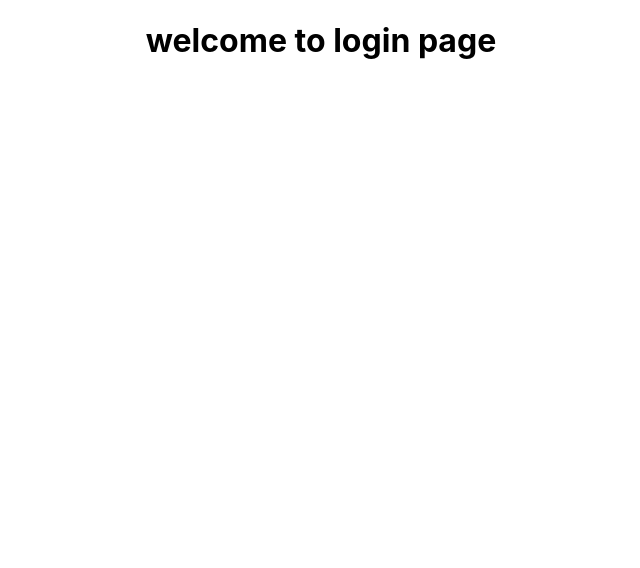
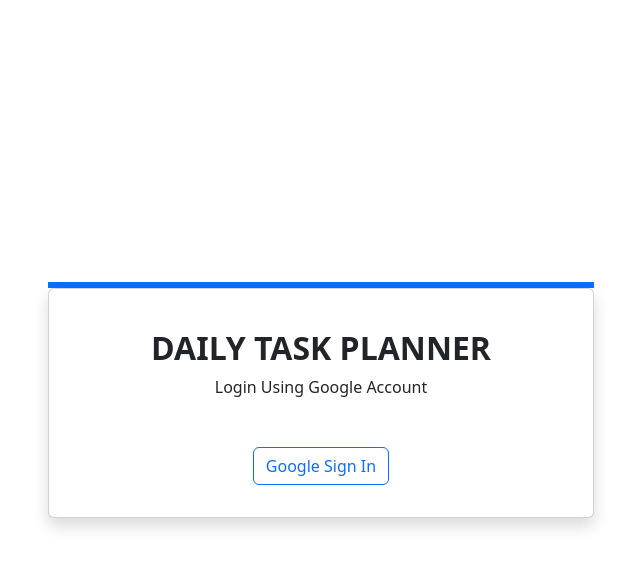
Before and after one commit to prince-arun/Daily-Task-Plan, a React (Create React App) app in the folder client/: page / in a window 1280 px wide. Shown: the top 568 px of the page, without its empty margins (319-959 px from the left). Built offline with nearby package versions, Linux system fonts and the light colour scheme.

Commit message:
styling libraries configured

```diff
--- a/client/package.json
+++ b/client/package.json
@@ -7,7 +7,9 @@
     "@testing-library/react": "^13.4.0",
     "@testing-library/user-event": "^13.5.0",
     "axios": "^1.6.2",
+    "bootstrap": "^5.3.2",
     "react": "^18.2.0",
+    "react-bootstrap": "^2.9.1",
     "react-dom": "^18.2.0",
     "react-router-dom": "^6.21.1",
     "react-scripts": "5.0.1",
--- a/client/src/components/Login.js
+++ b/client/src/components/Login.js
@@ -1,9 +1,30 @@
 import React from "react";
+import { Col, Button, Row, Container, Card } from "react-bootstrap";
 
 const Login = () => {
   return (
     <div className="login">
-      <h1>welcome to login page</h1>
+      <Container>
+        <Row className="vh-100 d-flex justify-content-center align-items-center">
+          <Col md={8} lg={6} xs={12}>
+            <div className="border border-3 border-primary"></div>
+            <Card className="shadow">
+              <Card.Body>
+                <div className="mb-3 mt-md-4">
+                  <h2 className="fw-bold mb-2 text-uppercase ">
+                    Daily Task Planner
+                  </h2>
+                  <p className=" mb-5">Login Using Google Account</p>
+                  <div className="mb-3">
+                    <Button variant="outline-primary">Google Sign In</Button>{" "}
+                    <div className="mt-3"></div>
+                  </div>
+                </div>
+              </Card.Body>
+            </Card>
+          </Col>
+        </Row>
+      </Container>
     </div>
   );
 };
```
Also changed, not shown: client/src/index.js (+7 -6 lines), 1 other file (tests, documents, lock files or other folders).
